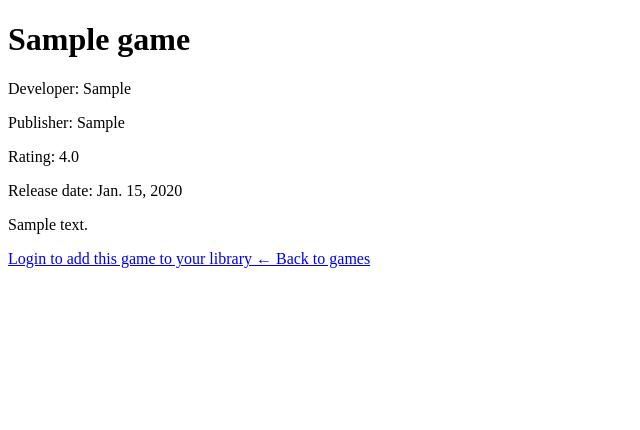
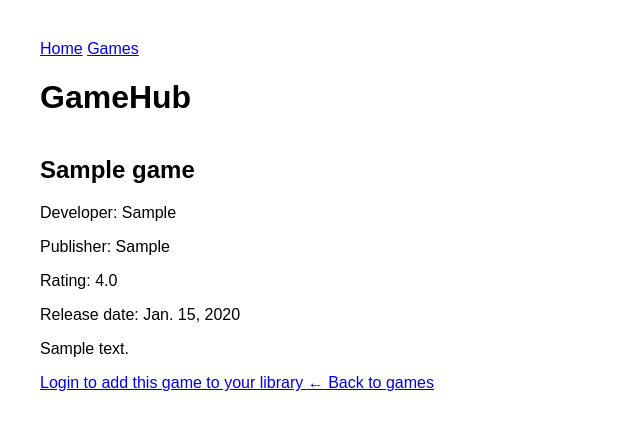
Before and after one commit to Aylar-Hosseinzadeh/gamehub, a Django app: page /games/1/ in a window 1280 px wide. Shown: the top 430 px of the page, without its empty margins (0-640 px from the left). Run offline with Django 5.2, Linux system fonts and the light colour scheme; tables that the repository leaves empty hold one stand-in row (values such as "Sample post").

Commit message:
Implement template inheritance
- Introduce a shared base template
- Reuse common navigation and page structure
- Extend the base template across home, game list, and detail pages
- Preserve existing page functionality

```diff
--- /dev/null
+++ b/games/templates/games/base.html
@@ -0,0 +1,28 @@
+
+{% load static %}
+<!DOCTYPE html>
+<html lang="en">
+<head>
+    <meta charset="UTF-8">
+    <meta name="viewport" content="width=device-width, initial-scale=1.0">
+    <title>GameHub</title>
+    <link rel="stylesheet" href="{% static 'games/style.css' %}">
+</head>
+<body>
+
+    <nav>
+        <a href="{% url 'home' %}">Home</a>
+        <a href="{% url 'game_list' %}">Games</a>
+    </nav>
+
+    <header class="site-header">
+        <h1>GameHub</h1>
+    </header>
+
+    <main>
+        {% block content %}
+        {% endblock %}
+    </main>
+
+</body>
+</html>
--- a/games/templates/games/detail.html
+++ b/games/templates/games/detail.html
@@ -1,12 +1,10 @@
-<!DOCTYPE html>
-<html lang="en">
-<head>
-    <meta charset="UTF-8">
-    <meta name="viewport" content="width=device-width, initial-scale=1.0">
-    <title>{{ game.title }} - GameHub</title>
-</head>
-<body>
-    <h1>{{ game.title }}</h1>
+
+{% extends "games/base.html" %}
+
+{% block content %}
+
+<section class="game-detail">
+    <h2>{{ game.title }}</h2>
 
     <p>Developer: {{ game.developer }}</p>
     <p>Publisher: {{ game.publisher }}</p>
@@ -16,34 +14,25 @@
 
     {% if user.is_authenticated %}
 
-         {% if in_library %}
-
+        {% if in_library %}
             <form method="POST" action="{% url 'remove_from_library' game.pk %}">
                 {% csrf_token %}
-                <button type="submit">
-                    Remove from Library
-                </button>
-             </form>
-
+                <button type="submit">Remove from Library</button>
+            </form>
         {% else %}
-
             <form method="POST" action="{% url 'add_to_library' game.pk %}">
                 {% csrf_token %}
-                <button type="submit">
-                    + Add to Library
-                </button>
+                <button type="submit">+ Add to Library</button>
             </form>
-
         {% endif %}
 
     {% else %}
-
         <a href="{% url 'login' %}">
             Login to add this game to your library
         </a>
     {% endif %}
 
-        <a href="{% url 'game_list' %}">← Back to games</a>
+    <a href="{% url 'game_list' %}">← Back to games</a>
+</section>
 
-</body>
-</html>
+{% endblock %}
--- a/games/templates/games/game_list.html
+++ b/games/templates/games/game_list.html
@@ -9,6 +9,11 @@
     <link rel="stylesheet" href="{% static 'games/style.css' %}">
 </head>
 <body>
+
+    <nav>
+        <a href="{% url 'home' %}">Home</a>
+        <a href="{% url 'game_list' %}">Games</a>
+    </nav>
 
     {% if user.is_authenticated %}
         <p>Welcome, {{ user.username }} 👋</p>
--- a/games/templates/games/home.html
+++ b/games/templates/games/home.html
@@ -9,6 +9,11 @@
     <link rel="stylesheet" href="{% static 'games/style.css' %}">
 </head>
 <body>
+
+    <nav>
+        <a href="{% url 'home' %}">Home</a>
+        <a href="{% url 'game_list' %}">Games</a>
+    </nav>
 
     <header class="site-header">
         <h1>GameHub</h1>
```
